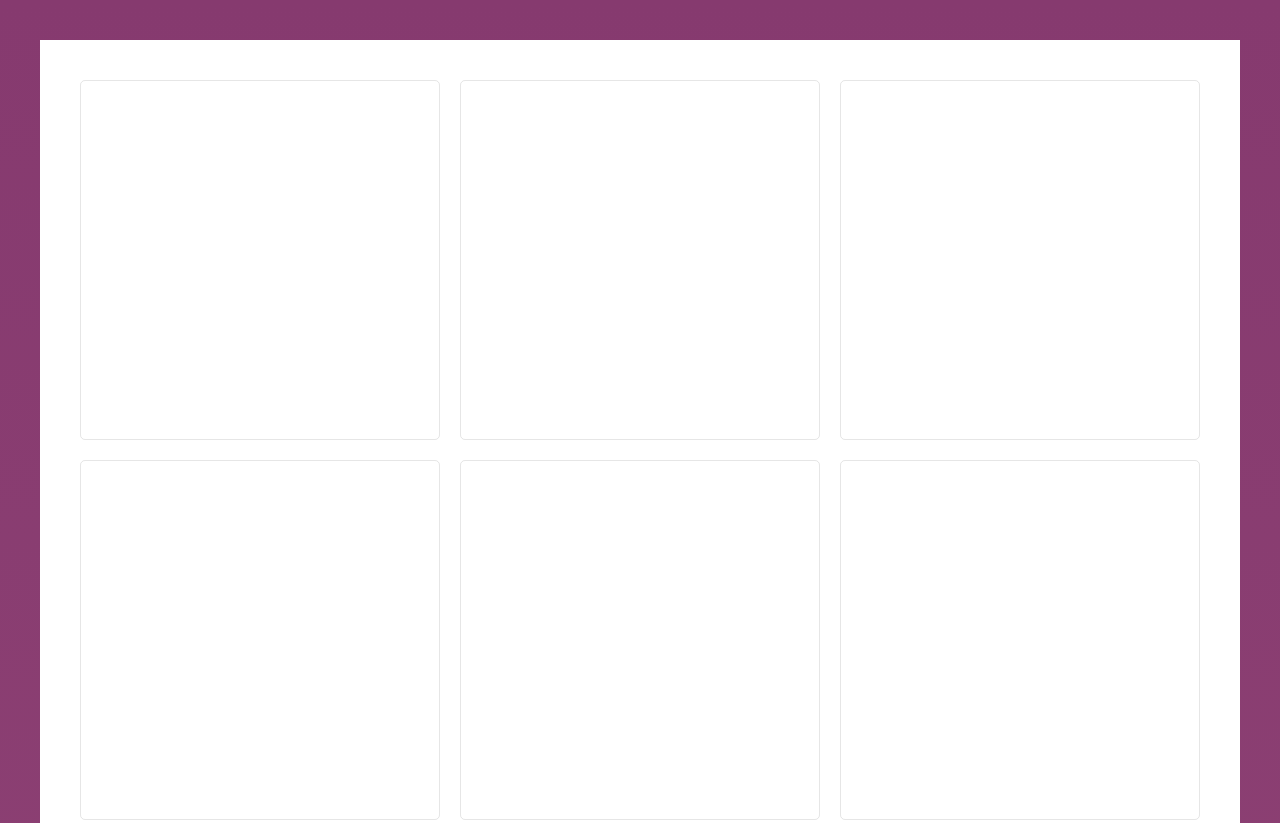
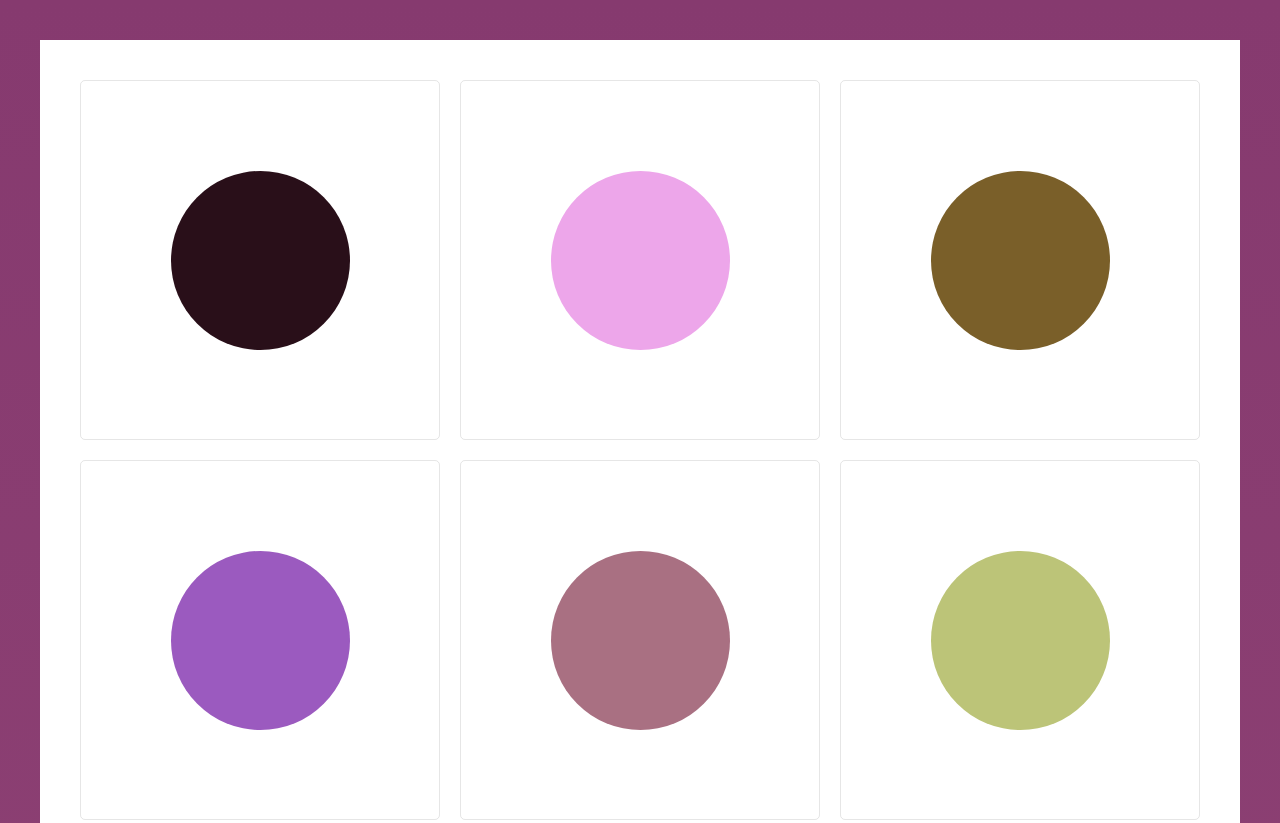
Before and after one commit to Roy-Aa/Jeroen-vids-M7, a plain HTML site: page Les 1/index.html in a window 1280 px wide. Shown: the top 823 px of the page. Drawn offline with Linux system fonts and the light colour scheme.

Commit message:
les 1 fix

```diff
--- a/Les 1/js/main.js
+++ b/Les 1/js/main.js
@@ -6,10 +6,12 @@ for(let i = 0; i < colors.length; i++ ){
 
     colors[i].style.animationDelay = i/10 + "s"
 
+
     let randomHue = Math.floor(Math.random() * (360 - 1) + 1);
-    let randomSaturation = Math.floor(Math.random() * (79 - 11) + 11 + "%");
-    let randomLightness = Math.floor(Math.random() * (100 - 11) + 11 + "%");
+    let randomSaturation = Math.floor(Math.random() * (79 - 11) + 11) + "%";
+    let randomLightness = Math.floor(Math.random() * (100 - 11) + 11) + "%";
 
+    console.log(randomHue, randomLightness, randomSaturation)
 
 
     colors[i].children[0].style.background = `hsl(${randomHue} ${randomSaturation} ${randomLightness})`;
--- a/Les 1/scss/componets/colors/colors.scss
+++ b/Les 1/scss/componets/colors/colors.scss
@@ -60,6 +60,6 @@
   }
 }
 
-.colors__color--selected + .colors__text{
+.colors__circle--selected + .colors__text{
     display: block;
 }
```
Also changed, not shown: Les 1/css/style.css.
